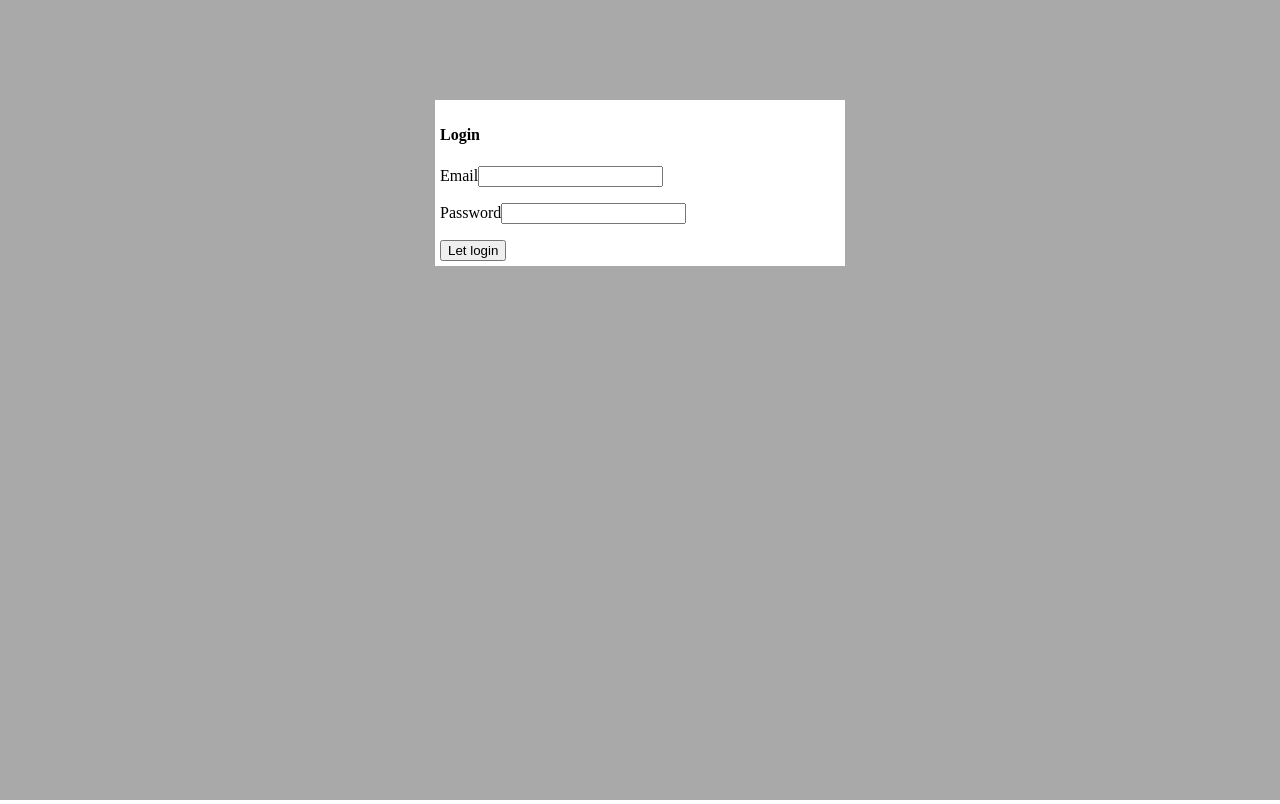
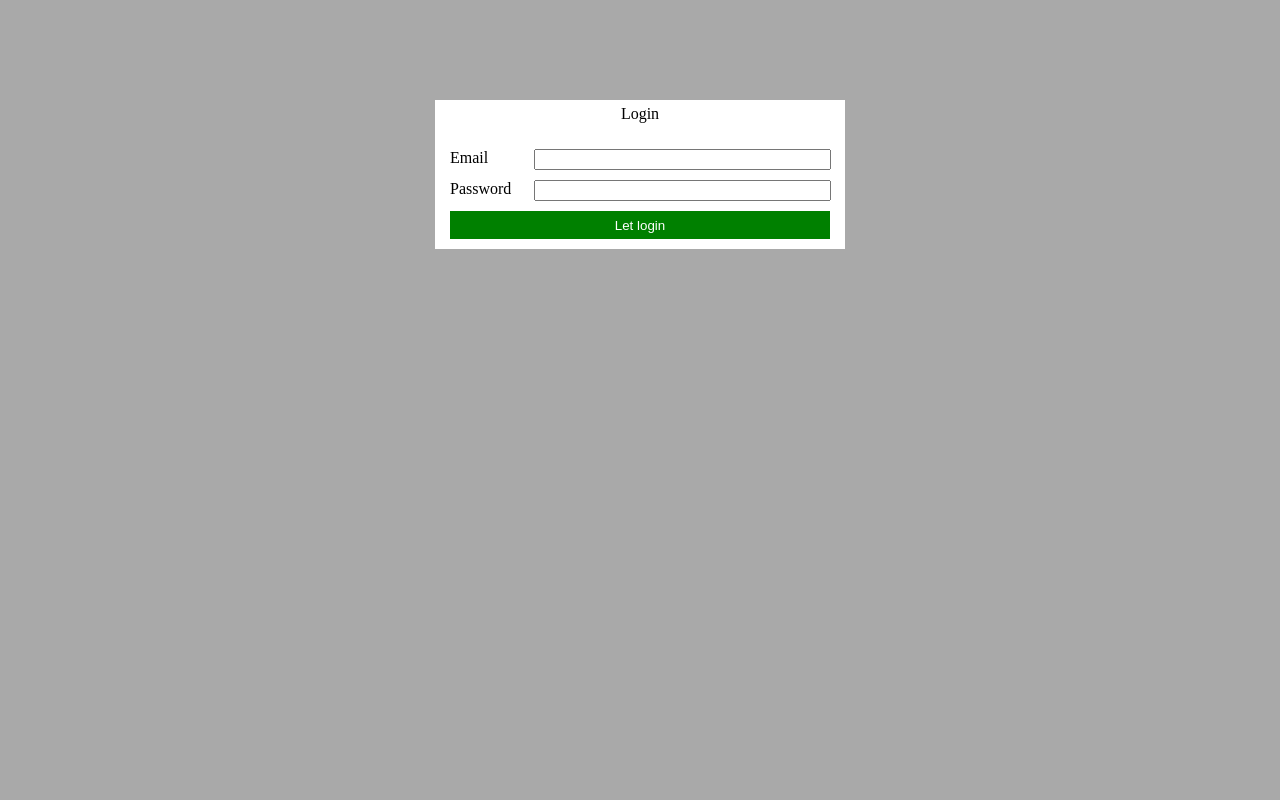
Before and after one commit to vinhpha111/bee-chat, a Vue app in the folder front-end/: page /login in a window 1280 px wide. Built offline with nearby package versions, Linux system fonts and the light colour scheme; no server answers.

Commit message:
edit css

```diff
--- a/front-end/src/components/LeftSideBar.vue
+++ b/front-end/src/components/LeftSideBar.vue
@@ -2,7 +2,7 @@
     <div class="">
         <div class="header">
             <img class="avatar" :src="$store.getters.getUserInfo ? ( $store.getters.getUserInfo.avatar_path || getAvatarByName($store.getters.getUserInfo.fullname) ) : ''">
-            <label>{{$store.getters.getUserInfo ? $store.getters.getUserInfo.fullname : ''}}</label>
+            <label class="username">{{$store.getters.getUserInfo ? $store.getters.getUserInfo.fullname : ''}}</label>
             <i @click="showAccountDropdown = true" class="fa fa-gear option"></i>
             <optionAccountDropdown @close="showAccountDropdown = false" v-if="showAccountDropdown"/>
         </div>
--- a/front-end/src/components/MessageRow.vue
+++ b/front-end/src/components/MessageRow.vue
@@ -8,15 +8,15 @@
       <div class="header">
         <label
           @click="showModalUserEvent($event, message.author)"
-          :class="[messageOwner ? 'w3-text-blue': 'w3-text-light-blue', 'w3-text-blue user-link']"
+          :class="[messageOwner ? 'owner-label': 'other-label', 'user-link']"
         >
-          <b>{{message.author.fullname}}</b>
+          {{message.author.fullname}}
         </label>
         <label
           :title="createdAt"
-          class="w3-margin-left w3-text-blue-grey w3-tiny"
+          class="time"
         >
-          <i>{{ createdAt }}</i>
+          {{ createdAt }}
         </label>
         <label class="more-option">
           <i @click="showMoreOption()" class="fa fa-ellipsis-v more-option__icon"></i>
@@ -248,6 +248,7 @@
             if (topPos > 0 && topPos < $('body').height()) {
               self.$store.dispatch('deleteMessageNotify', self.message._id)
               clearInterval(overLoopCheckView)
+              self.message.notify = false
             }
           }, 500)
         }
--- a/front-end/src/css/chat-list.module.scss
+++ b/front-end/src/css/chat-list.module.scss
@@ -12,6 +12,8 @@
   padding-bottom: 3px;
   border-top: solid 1px lightgray;
   display: flex;
+  animation-name: fadeout;
+  animation-duration: 2s;
 
   &:hover {
     background-color: rgba(173, 216, 230, 0.187);
@@ -19,6 +21,7 @@
 
   &.has-notify {
     background-color: rgb(255, 251, 223);
+    animation-name: null;
   }
 
   .avatar-col {
@@ -35,6 +38,21 @@
 
   .main-col {
     width: calc(100% - 40px);
+    .header {
+      .owner-label {
+        color: blue;
+        font-weight: bold;
+      }
+      .other-label {
+        font-weight: lighter;
+      }
+      .time {
+        font-size: smaller;
+        font-style: italic;
+        margin-left: 5px;
+        color: darkgrey;
+      }
+    }
   }
 
   .list-msg-child {
--- a/front-end/src/css/main.module.scss
+++ b/front-end/src/css/main.module.scss
@@ -1,9 +1,11 @@
 body {
   margin: 0px;
 }
+
 .chat-main {
   width: 100%;
   display: inline-flex;
+
   .left-bar {
     border-right: 1px solid goldenrod;
     width: 270px;
@@ -12,6 +14,7 @@ body {
     background-color: lightyellow;
     position: relative;
     transition: width 0.5s;
+
     .sidebar-toggle-btn {
       position: absolute;
       width: 20px;
@@ -21,55 +24,74 @@ body {
       cursor: pointer;
       display: none;
     }
+
     .header {
       height: 40px;
       background-color: #ffec87;
+
       .avatar {
         width: 36px;
         height: 36px;
         margin: 2px;
         border-radius: 4px;
       }
+
       .option {
         float: right;
-                font-size: 14px;
-                margin: 8px;
+        font-size: 16px;
+        margin: 12px;
         cursor: pointer;
       }
+
+      .username {
+        font-size: 16px;
+        margin-top: 12px;
+        display: inline-block;
+        vertical-align: top;
       }
+    }
+
     .main {
       height: calc(100vh - 62px);
       overflow-y: auto;
+
       .saved-item {
         padding: 5px;
         border-top: solid 1px lightgray;
         border-bottom: solid 1px lightgray;
+
         a {
           text-decoration: none;
         }
       }
     }
+
     .footer {
       height: 30px;
       padding-left: 5px;
       background-color: rgb(255, 216, 118);
+
       i {
         font-size: 12px;
       }
     }
   }
+
   .right-bar {
     width: calc(100% - 270px);
     height: 100vh;
     position: relative;
     display: flex;
+
     .main-thread {
       width: 100%;
     }
+
     &.has-sub-thread {
       .main-thread {
         width: 60%;
       }
+
       .sub-thread {
         width: 40%;
       }
@@ -105,13 +127,16 @@ body {
       max-width: 100%;
       overflow-x: hidden;
       position: fixed;
+
       .sidebar-toggle-btn {
         position: fixed;
         left: 3px;
         display: block;
       }
+
       &.show {
         width: 270px;
+
         .sidebar-toggle-btn {
           position: absolute;
           right: 3px;
@@ -119,8 +144,21 @@ body {
         }
       }
     }
+
     .right-bar {
       width: 100%;
     }
   }
 }
+
+.error-validation {
+  color: red;
+  font-size: 12;
+  font-style: italic;
+  display: block;
+}
+
+@keyframes fadeout {
+  from {background-color: rgb(255, 251, 223);}
+  to {background-color: rgba(255, 251, 223, 0);}
+}
--- a/front-end/src/css/user-auth.module.scss
+++ b/front-end/src/css/user-auth.module.scss
@@ -6,11 +6,57 @@
   top: 0px;
   background-color: darkgrey;
   text-align: center;
-    .login-box, .register-box {
+
+  .login-box,
+  .register-box {
     width: 400px;
     margin: 100px auto 0px auto;
     background-color: white;
-        padding: 5px;
+    padding: 0 5px;
     text-align: left;
+
+    &__header {
+      width: 100%;
+      height: 24px;
+      text-align: center;
+      font-size: 16px;
+      padding-top: 5px;
+    }
+
+    &__main {
+      padding: 10px;
+
+      &__row {
+        display: flex;
+
+        &:nth-child(n + 1) {
+          margin-top: 10px;
+        }
+
+        &__label {
+          width: 80px;
+        }
+
+        &__input {
+          width: calc(100% - 80px);
+
+          input {
+            width: 100%;
+          }
+
+          padding: 0 7px;
         }
       }
+
+      &__submit-btn {
+        width: 100%;
+        margin-top: 10px;
+        height: 28px;
+        cursor: pointer;
+        background-color: green;
+        border: none;
+        color: white;
+      }
+    }
+  }
+}
--- a/front-end/src/views/Index.vue
+++ b/front-end/src/views/Index.vue
@@ -1,18 +1,10 @@
 <template>
   <div>
     <h1>Index</h1>
-    <TextInputChat/>
-    <EmojiBox/>
   </div>
 </template>
 <script>
-import TextInputChat from '../components/TextInputChat'
-import EmojiBox from '../components/EmojiBox/EmojiBox'
 export default {
-  name: "Index",
-  components: {
-    TextInputChat,
-    EmojiBox
-  }
+  name: "Index"
 }
 </script>
--- a/front-end/src/views/Login.vue
+++ b/front-end/src/views/Login.vue
@@ -1,19 +1,24 @@
 <template>
   <div class="auth-page">
     <div class="login-box">
-            <div class="w3-container w3-teal">
-                <h4 class="w3-center">Login</h4>
+      <div class="login-box__header">Login</div>
+      <div class="login-box__main">
+        <i v-if="errors.not_exist_user" class="error-validation">{{errors.not_exist_user}}</i>
+        <div class="login-box__main__row">
+          <label class="login-box__main__row__label">Email</label>
+          <div class="login-box__main__row__input">
+            <input class="w3-input w3-border" type="text" v-model="email">
+            <i v-if="errors.email" class="error-validation">{{errors.email}}</i>
           </div>
-            <div>
-                <i v-if="errors.not_exist_user" class="w3-text-red">{{errors.not_exist_user}}</i><p/>
-                <label class="w3-text-blue">Email</label>
-                <input class="w3-input w3-border" type="text" v-model="email">
-                <i v-if="errors.email" class="w3-text-red">{{errors.email}}</i><p/>
-                <label class="w3-text-blue">Password</label>
+        </div>
+        <div class="login-box__main__row">
+          <label class="login-box__main__row__label">Password</label>
+          <div class="login-box__main__row__input">
             <input type="password" class="w3-input w3-border" v-model="password">
-                <i v-if="errors.password" class="w3-text-red">{{errors.password}}</i>
-                <p/>
-                <button @click="login" class="w3-btn w3-green w3-block">Let login</button>
+            <i v-if="errors.password" class="error-validation">{{errors.password}}</i>
+          </div>
+        </div>
+        <button @click="login" class="login-box__main__submit-btn">Let login</button>
       </div>
     </div>
   </div>
@@ -37,8 +42,9 @@ export default {
       this.$store.commit('setLoading', true)
       this.$store.dispatch('loginUser', dataSubmit)
         .then(() => {
-                    this.$store.commit('setLoading', false)
-                    this.$router.go({ name: 'Home' })
+          this.$router.go({
+            name: 'Home'
+          })
         })
         .catch(err => {
           const errorData = err.response
```
Lines whose indentation alone changed are shown as unchanged.
